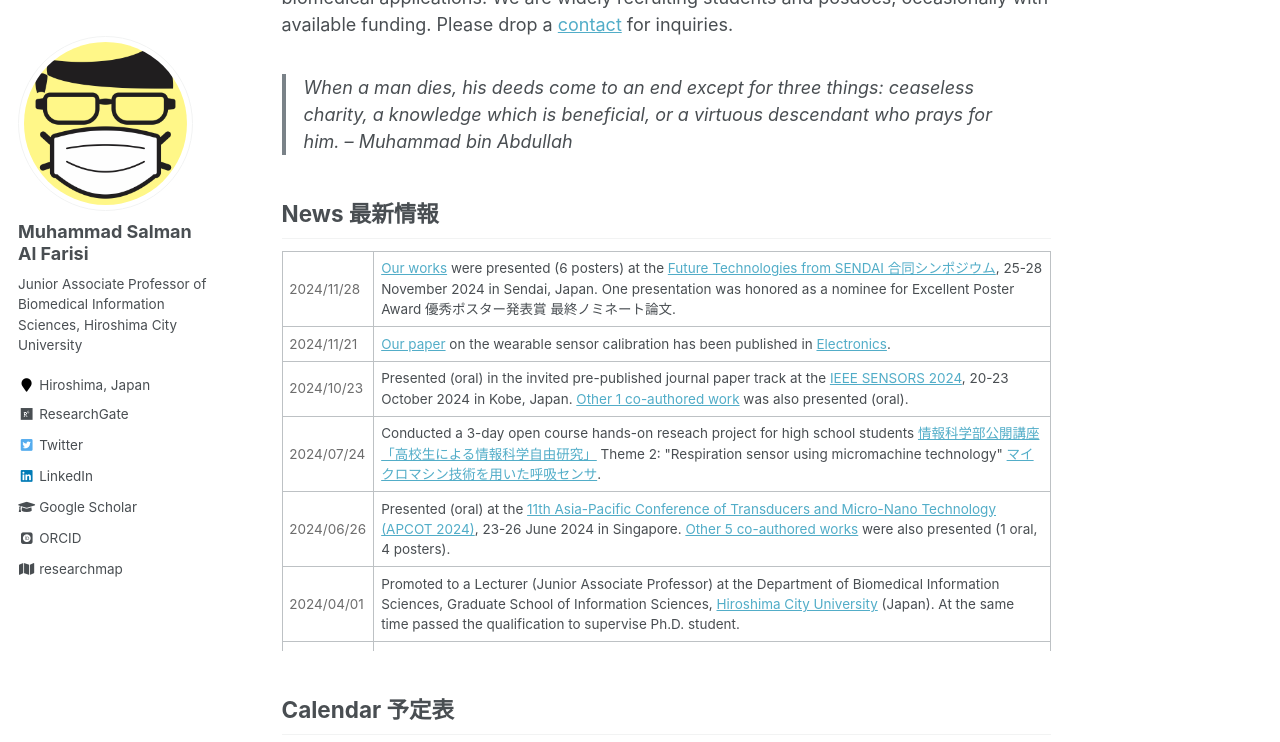
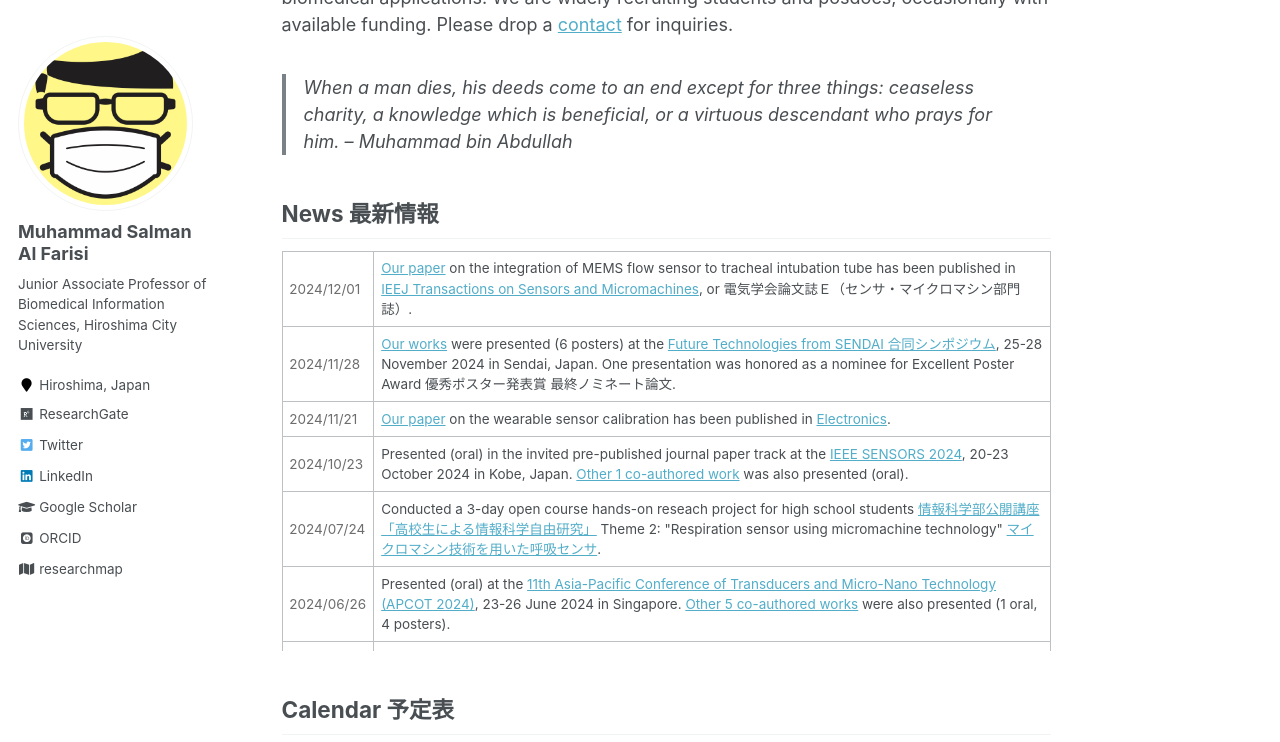
Before and after one commit to msalfarisi/msalfarisi.github.io, a Jekyll site: the page built from _pages/home.md, in a window 1280 px wide and 900 px high, scrolled down 457 px, cut to the strip 0-742 px from the top of the window. Built offline with Jekyll 4.4.1, drawn with Linux system fonts in a browser that asks for light colours; some web fonts are replaced.

Commit message:
Update home.md

```diff
--- a/_pages/home.md
+++ b/_pages/home.md
@@ -22,6 +22,10 @@
 
 <div style="overflow-y: scroll; height:400px;">
  <table style="width:100%">
+  <tr>
+    <td style="color:#6d6d6d;">2024/12/01</td>
+    <td><a href="/publication/">Our paper</a> on the integration of MEMS flow sensor to tracheal intubation tube has been published in <a href="https://doi.org/10.1541/ieejsmas.144.390">IEEJ Transactions on Sensors and Micromachines</a>, or 電気学会論文誌Ｅ（センサ・マイクロマシン部門誌）.</td>
+  </tr>
   <tr>
     <td style="color:#6d6d6d;">2024/11/28</td>
     <td><a href="/publication/">Our works</a> were presented (6 posters) at the <a href="https://sensorsymposium.org/">Future Technologies from SENDAI 合同シンポジウム</a>, 25-28 November 2024 in Sendai, Japan. One presentation was honored as a nominee for Excellent Poster Award 優秀ポスター発表賞 最終ノミネート論文.</td>
```
